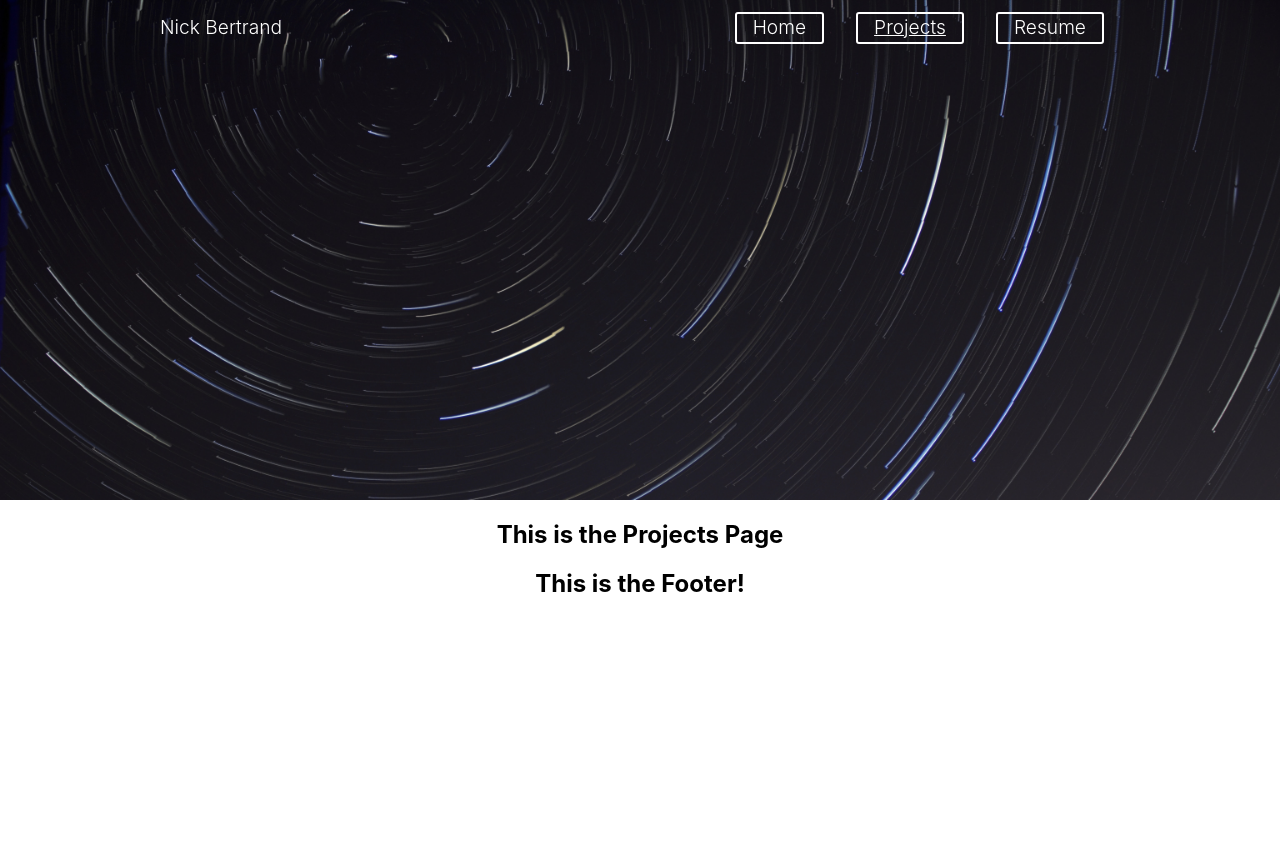
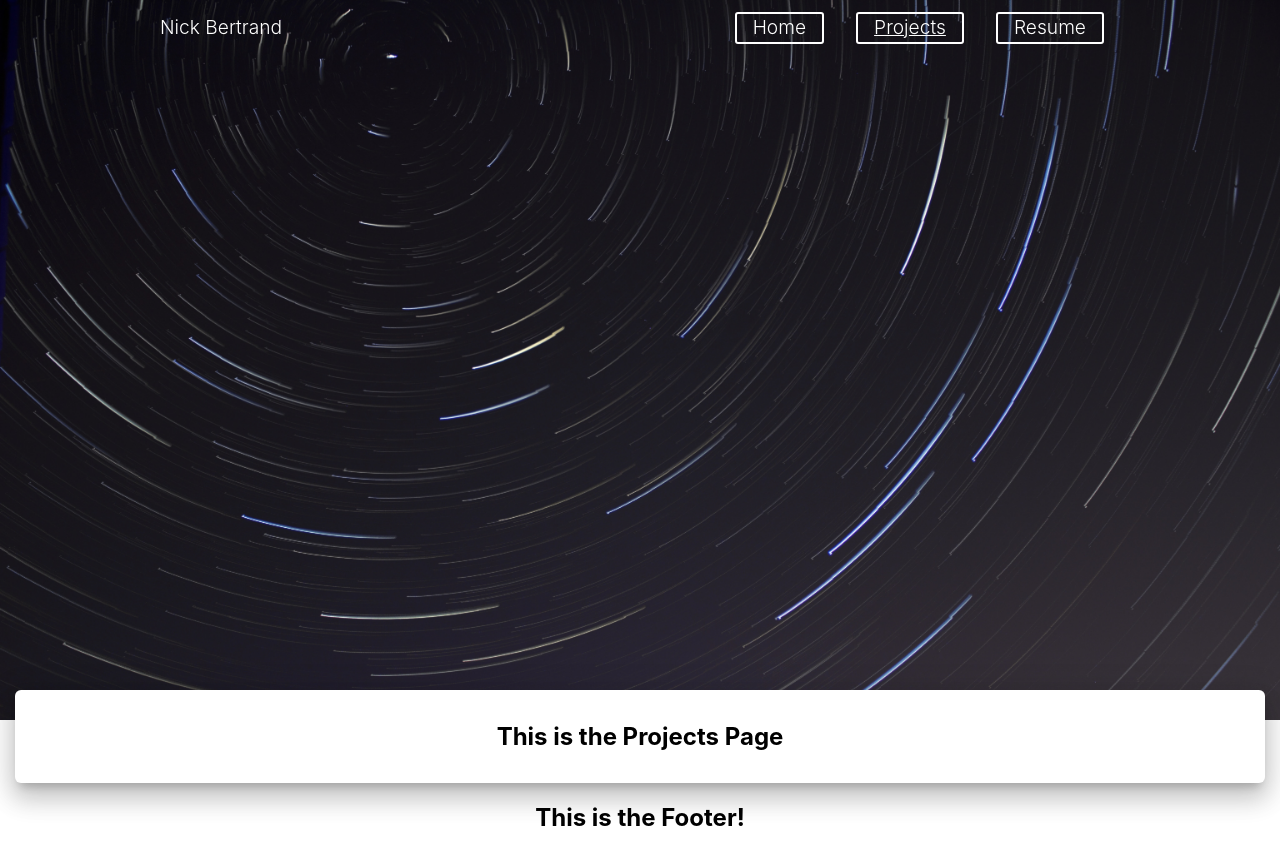
Before and after one commit to NickBertrand/nickbertrand.io, a React (Create React App) app: page /projects in a window 1280 px wide. Before the commit the page ends 800 px from the top, so only its background shows below. Built offline with nearby package versions, Linux system fonts and the light colour scheme.

Commit message:
Adding main card to body. Will need to pull it out into its own component so every child page can use it individually instead

```diff
--- a/src/components/Body/Body.jsx
+++ b/src/components/Body/Body.jsx
@@ -13,15 +13,25 @@ function Body() {
     background-image: url(${props => props.img});
     background-size: cover;
     background-repeat: no-repeat;
-    height: 500px;
+    height: 90vh;
+  `;
+
+  const MainCard = styled.div`
+    margin: -30px 15px 0px;
+    padding: 12px;
+    background-color: #FFFFFF;
+    border-radius: 6px;
+    box-shadow: 0 16px 24px 2px rgba(0, 0, 0, 0.14), 0 6px 30px 5px rgba(0, 0, 0, 0.12), 0 8px 10px -5px rgba(0, 0, 0, 0.2);
   `;
 
   return (
     <div>
       <HeaderImage img={backgroundImage}/>
-      <Route path="/" exact component={Home}/>
-      <Route path="/resume" component={Resume}/>
-      <Route path="/projects" component={Projects}/>
+      <MainCard>
+        <Route path="/" exact component={Home}/>
+        <Route path="/resume" component={Resume}/>
+        <Route path="/projects" component={Projects}/>
+      </MainCard>
     </div>
   )
 }
--- a/src/containers/Home/Home.jsx
+++ b/src/containers/Home/Home.jsx
@@ -1,10 +1,10 @@
 import React from 'react'
-import { Body } from '../../components/Body';
 
 export default function Home() {
+
   return (
     <div>
-      This is the Home Page
+      <h2>This is the Home Page!</h2>
     </div>
   )
 }
```
